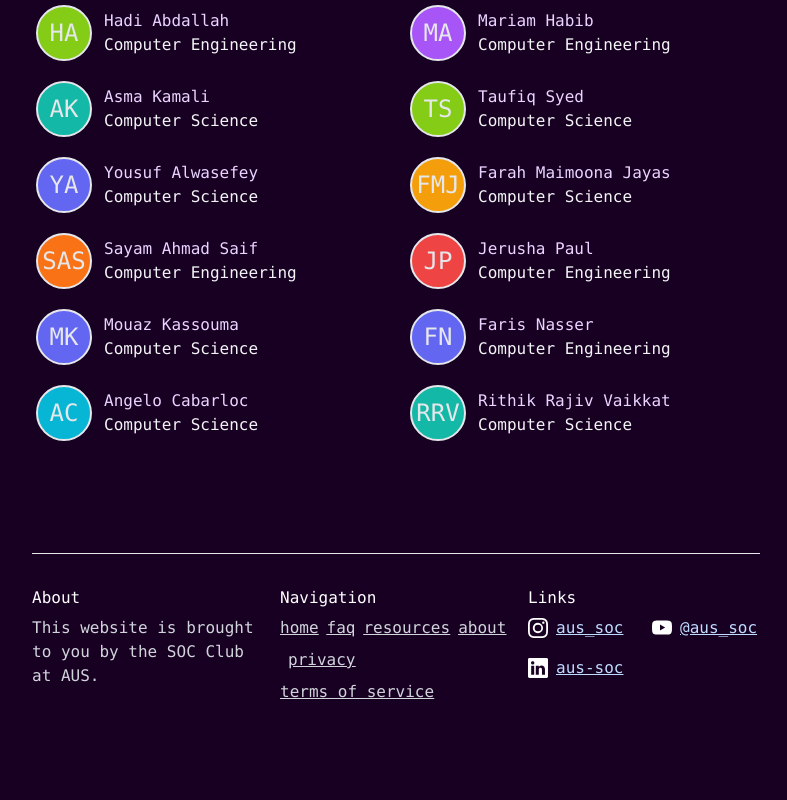
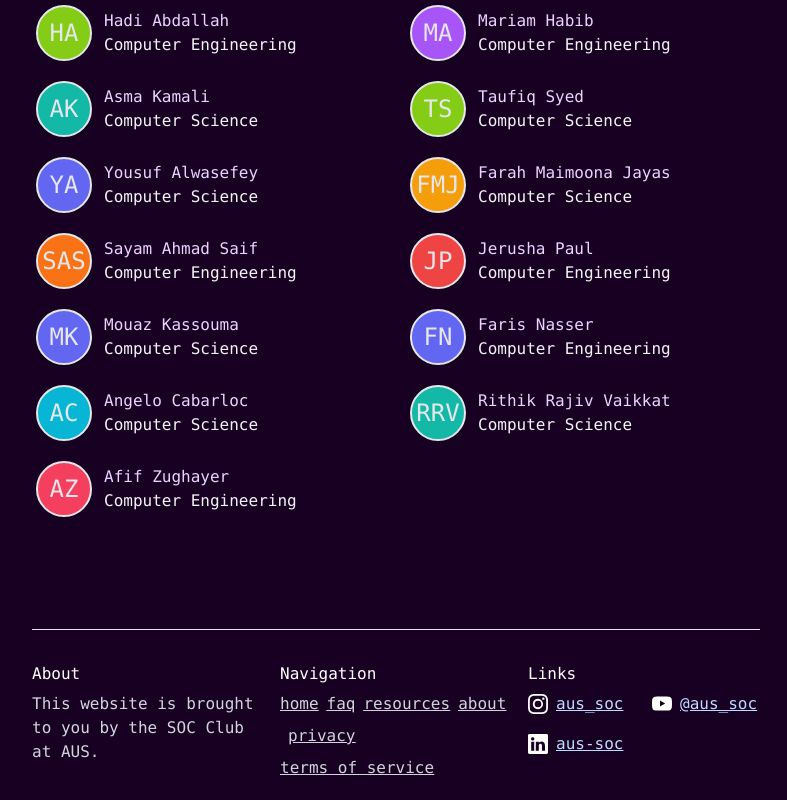
Before and after one commit to aelmosalamy/thesoc.club, a Next.js app: page / in a window 1280 px wide. Shown: the part 931-1731 px from the top of the page, without its empty margins (244-1031 px from the left). Before the commit the page ends 1655 px from the top, so only its background shows below. Built offline with nearby package versions, Linux system fonts and the light colour scheme.

Commit message:
adding my name frfr

```diff
--- a/app/members.ts
+++ b/app/members.ts
@@ -129,6 +129,11 @@ const members: {name: string, initials: string, major: string}[] = [
         initials: "RRV",
         major: "computer science",
     },
+    {
+        name: "Afif Zughayer",
+        initials: "AZ",
+        major: "computer engineering",
+    },
 ];
 
 export default members;
```
